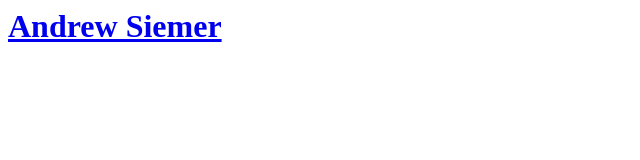
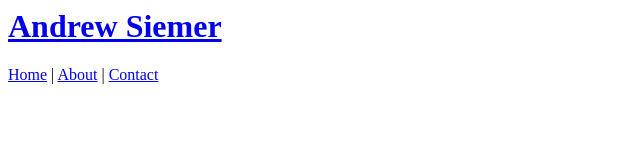
Before and after one commit to asiemer/boot-camp-3-page-site, a plain HTML site: page contact.htm in a window 1280 px wide. Shown: the whole page, without its empty margins (0-640 px from the left). Drawn offline with Linux system fonts and the light colour scheme.

Commit message:
add navigation bar

```diff
--- a/contact.htm
+++ b/contact.htm
@@ -3,5 +3,10 @@
 	<body>
 		<!-- header -->
 		<div><h1><a href="index.htm">Andrew Siemer</a></h1></div>
+
+		<!-- navigation bar -->
+		<div>
+			<a href="index.htm">Home</a> | <a href="about.htm">About</a> | <a href="contact.htm">Contact</a>
+		</div>
 	</body>
 </html>
```
Also changed, not shown: fragments/nav-bar.htm (added, +4 -0 lines), index.htm (+4 -0 lines).
